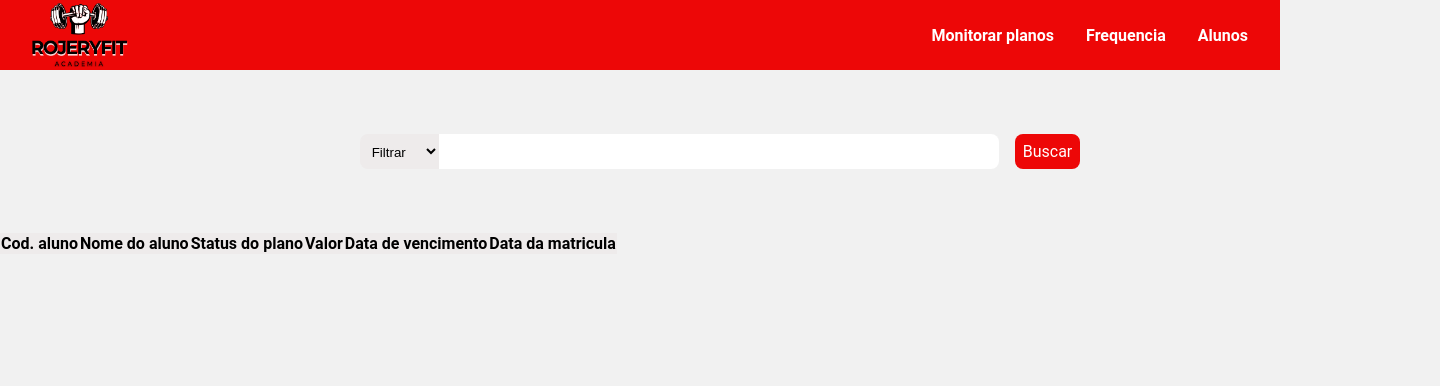
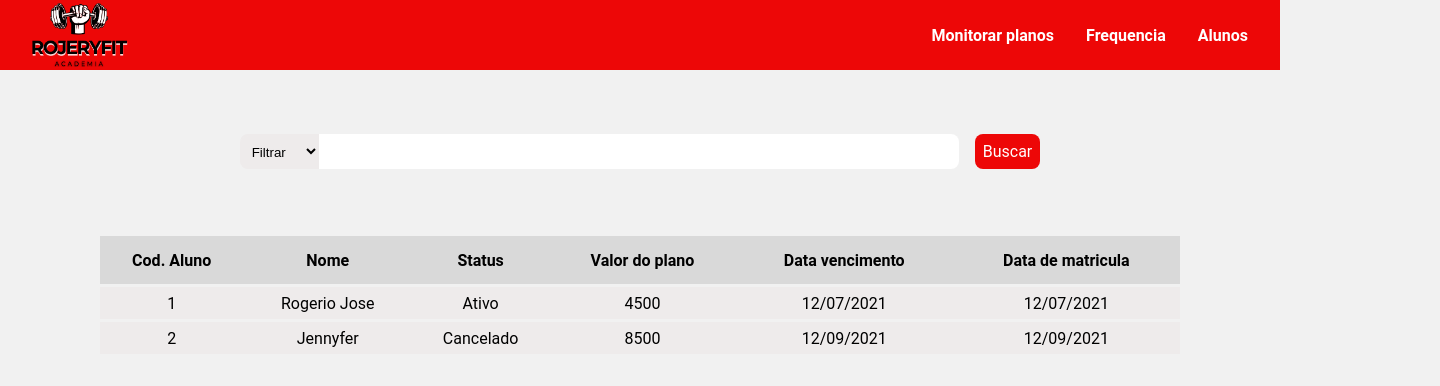
Before and after one commit to Rogerio-17/academiafit, a Next.js app: page / in a window 1280 px wide. Shown: the top 386 px of the page, 1440 px wide, since content can reach past the window. Built offline with nearby package versions, Linux system fonts and the light colour scheme.

Commit message:
Finalizando componente table

```diff
--- a/src/app/components/Table/index.tsx
+++ b/src/app/components/Table/index.tsx
@@ -1,16 +1,48 @@
-import { THeaderConatiner, TableConatiner } from './style';
+'use client';
+import { TBodyContainer, THeaderConatiner, TableConatiner } from './style';
 
-export default function Table() {
+interface TableProps {
+  Theader: {
+    campo3: string;
+    campo4: string;
+    campo5: string;
+    campo6: string;
+  };
+  alunos: {
+    id: number;
+    name: string;
+    status: string;
+    valor: string;
+    created: string;
+  }[];
+}
+
+export default function Table({ Theader, alunos }: TableProps) {
   return (
     <TableConatiner>
       <THeaderConatiner>
-        <th>Cod. aluno</th>
-        <th>Nome do aluno</th>
-        <th>Status do plano</th>
-        <th>Valor</th>
-        <th>Data de vencimento</th>
-        <th>Data da matricula</th>
+        <th>Cod. Aluno</th>
+        <th>Nome</th>
+        <th>{Theader.campo3}</th>
+        <th>{Theader.campo4}</th>
+        <th>{Theader.campo5}</th>
+        <th>{Theader.campo6}</th>
       </THeaderConatiner>
+
+      <TBodyContainer>
+        {alunos.map((aluno) => {
+          return (
+            <tr key={aluno.id}>
+              <td>{aluno.id}</td>
+              <td>{aluno.name}</td>
+              <td>{aluno.status}</td>
+              <td>{aluno.valor}</td>
+              <td>{aluno.created}</td>
+              <td>{aluno.created}</td>
+            </tr>
+          );
+        })}
+      </TBodyContainer>
     </TableConatiner>
   );
 }
--- a/src/app/components/Table/style.ts
+++ b/src/app/components/Table/style.ts
@@ -1,13 +1,24 @@
 import styled from 'styled-components';
 
-export const TableConatiner = styled.thead`
+export const TableConatiner = styled.table`
   width: 100%;
+  border-collapse: separate;
+  border-spacing: 0 0.2rem;
 
   th {
-    margin: 1rem;
+    background: ${({ theme }) => theme['gray-500']};
   }
 `;
 
 export const THeaderConatiner = styled.thead`
+  height: 3rem;
+`;
+
+export const TBodyContainer = styled.thead`
   background: ${({ theme }) => theme['gray-300']};
+
+  tr {
+    height: 2rem;
+    text-align: center;
+  }
 `;
--- a/src/app/page.tsx
+++ b/src/app/page.tsx
@@ -5,6 +5,30 @@ import Table from './components/Table';
 import { FormContainer, MainContainer } from './style';
 
 export default function Home() {
+  const tableHeader = {
+    campo3: 'Status',
+    campo4: 'Valor do plano',
+    campo5: 'Data vencimento',
+    campo6: 'Data de matricula'
+  };
+
+  const alunos = [
+    {
+      id: 1,
+      name: 'Rogerio Jose',
+      status: 'Ativo',
+      valor: '4500',
+      created: '12/07/2021'
+    },
+
+    {
+      id: 2,
+      name: 'Jennyfer',
+      status: 'Cancelado',
+      valor: '8500',
+      created: '12/09/2021'
+    }
+  ];
   return (
     <div>
       <Header></Header>
@@ -22,7 +46,7 @@ export default function Home() {
           <Button content="Buscar"></Button>
         </FormContainer>
 
-        <Table></Table>
+        <Table Theader={tableHeader} alunos={alunos}></Table>
       </MainContainer>
     </div>
   );
--- a/src/app/style.ts
+++ b/src/app/style.ts
@@ -1,7 +1,7 @@
 import styled from 'styled-components';
 
 export const MainContainer = styled.main`
-  width: 180vh;
+  width: 1080px;
   margin: auto;
   display: flex;
   flex-direction: column;
@@ -20,7 +20,7 @@ export const FormContainer = styled.main`
   gap: 1rem;
 
   input {
-    width: 35rem;
+    width: 80vh;
     border-radius: 0px 8px 8px 0px;
     border: none;
     outline: none;
```
